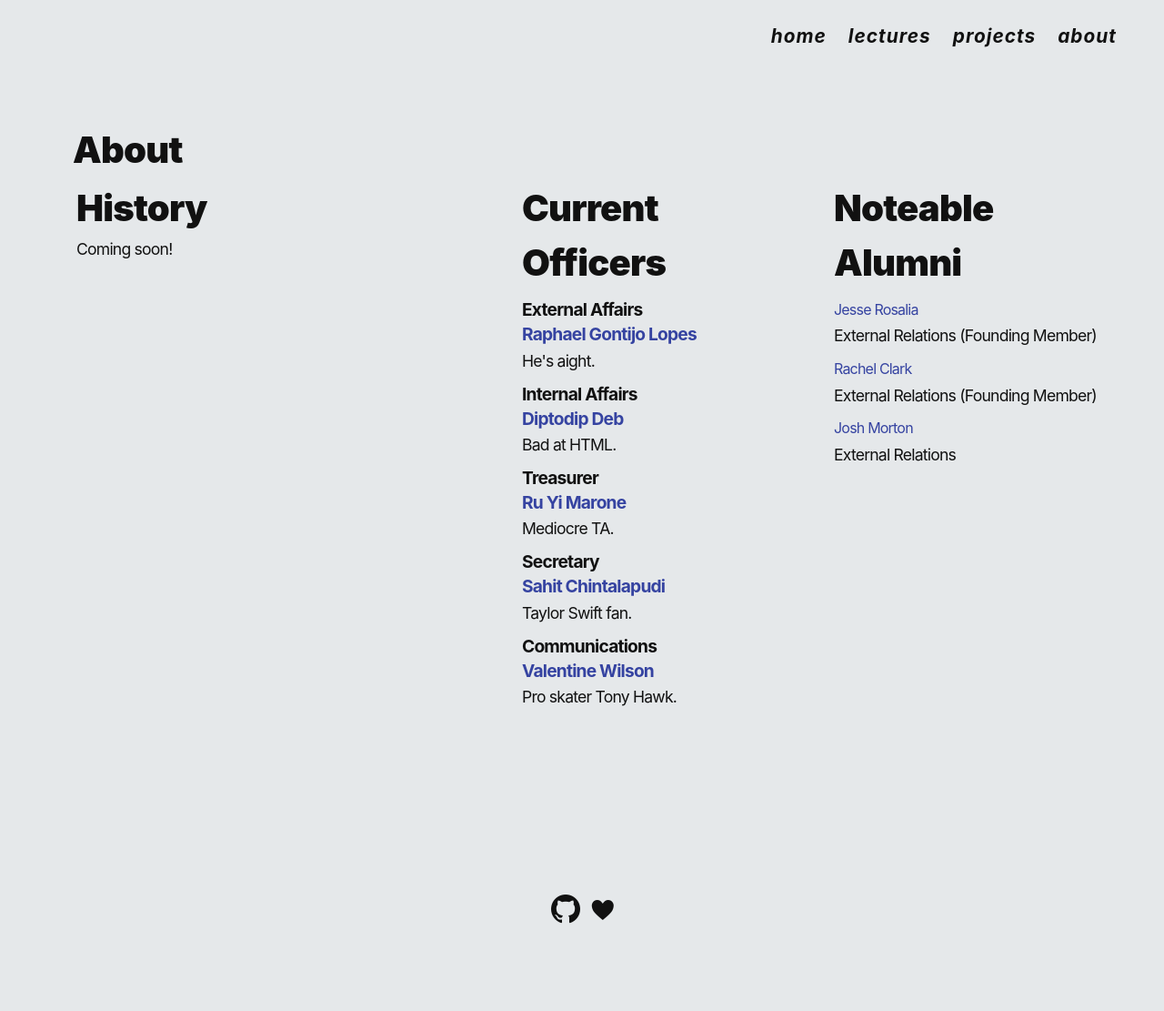
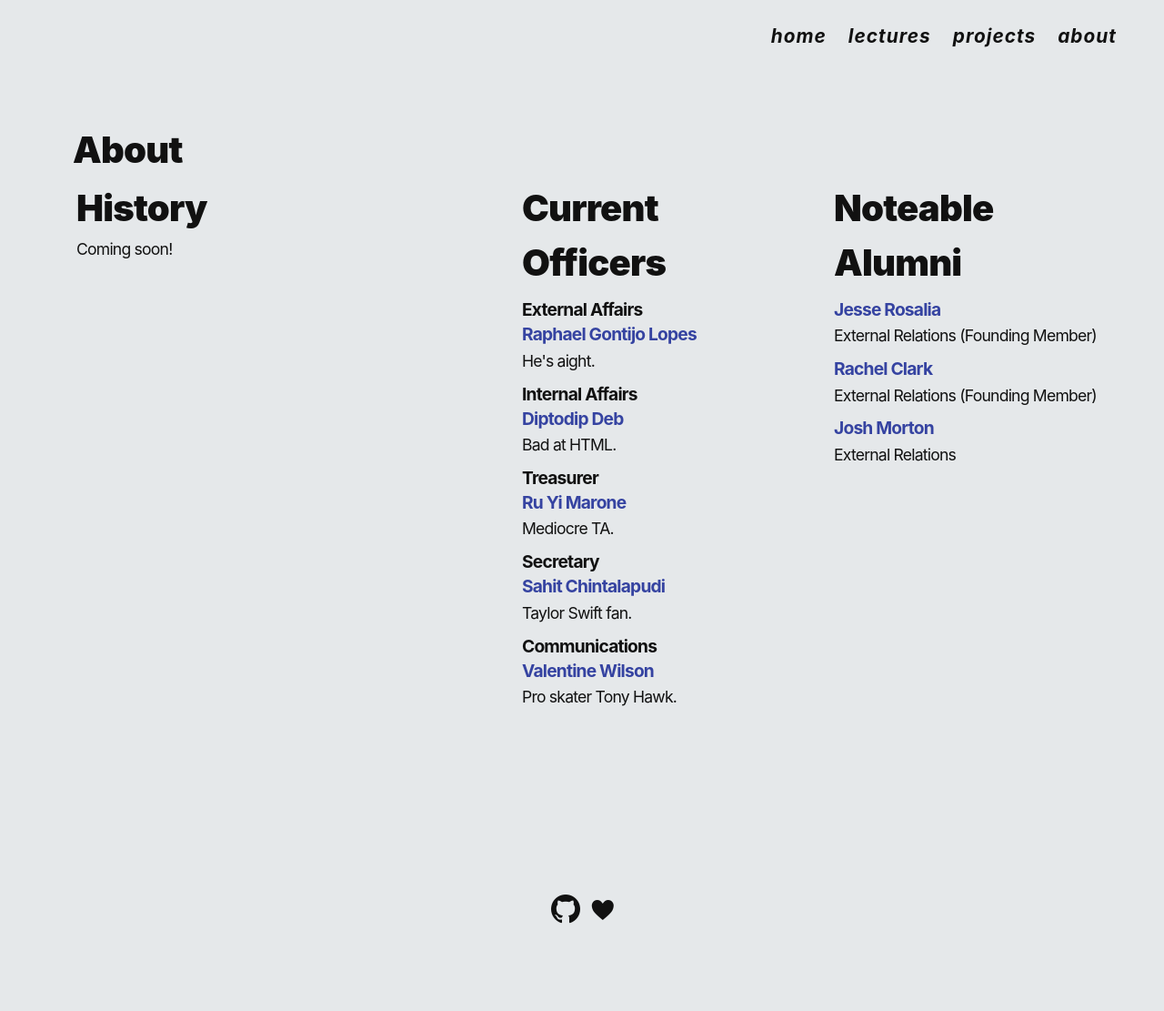
Before and after one commit to gtagency/gtagency.github.com, a Jekyll site: the page built from about.html, in a window 1280 px wide. Shown: the whole page at 91% size. Built offline with Jekyll 4.4.1, drawn with Linux system fonts in a browser that asks for light colours.

Commit message:
style notables

```diff
--- a/about.html
+++ b/about.html
@@ -44,15 +44,15 @@ includecss: aesthic.css
 
             <ul>
                 <li>
-                    <a href="https://github.com/theJenix">Jesse Rosalia</a>
+                    <h2><a href="https://github.com/theJenix">Jesse Rosalia</a></h2>
                     <p>External Relations (Founding Member)</p>
                 </li>
                 <li>
-                    <a href="https://github.com/roaclark">Rachel Clark</a>
+                    <h2><a href="https://github.com/roaclark">Rachel Clark</a></h2>
                     <p>External Relations (Founding Member)</p>
                 </li>
                 <li>
-                    <a href="https://joshuamorton.github.io/">Josh Morton</a>
+                    <h2><a href="https://joshuamorton.github.io/">Josh Morton</a></h2>
                     <p>External Relations</p>
                 </li>
             </ul>
```
